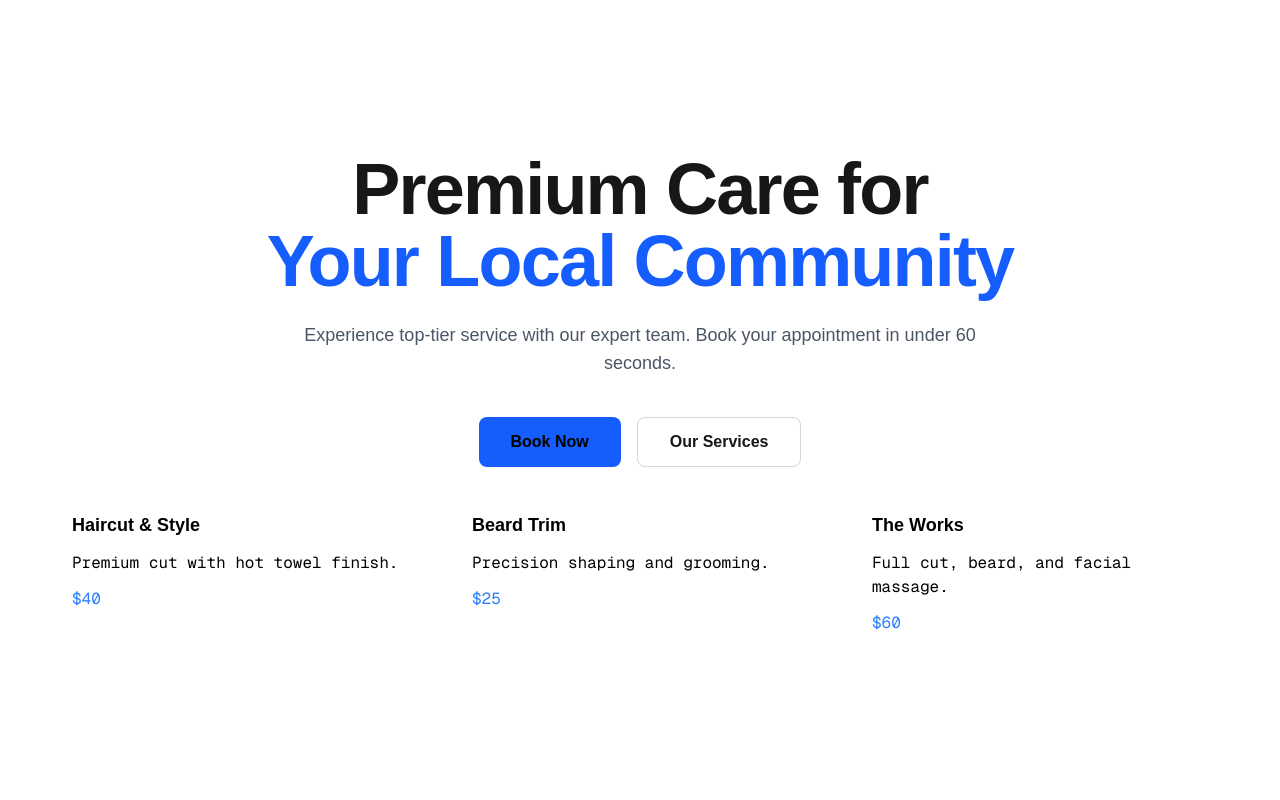
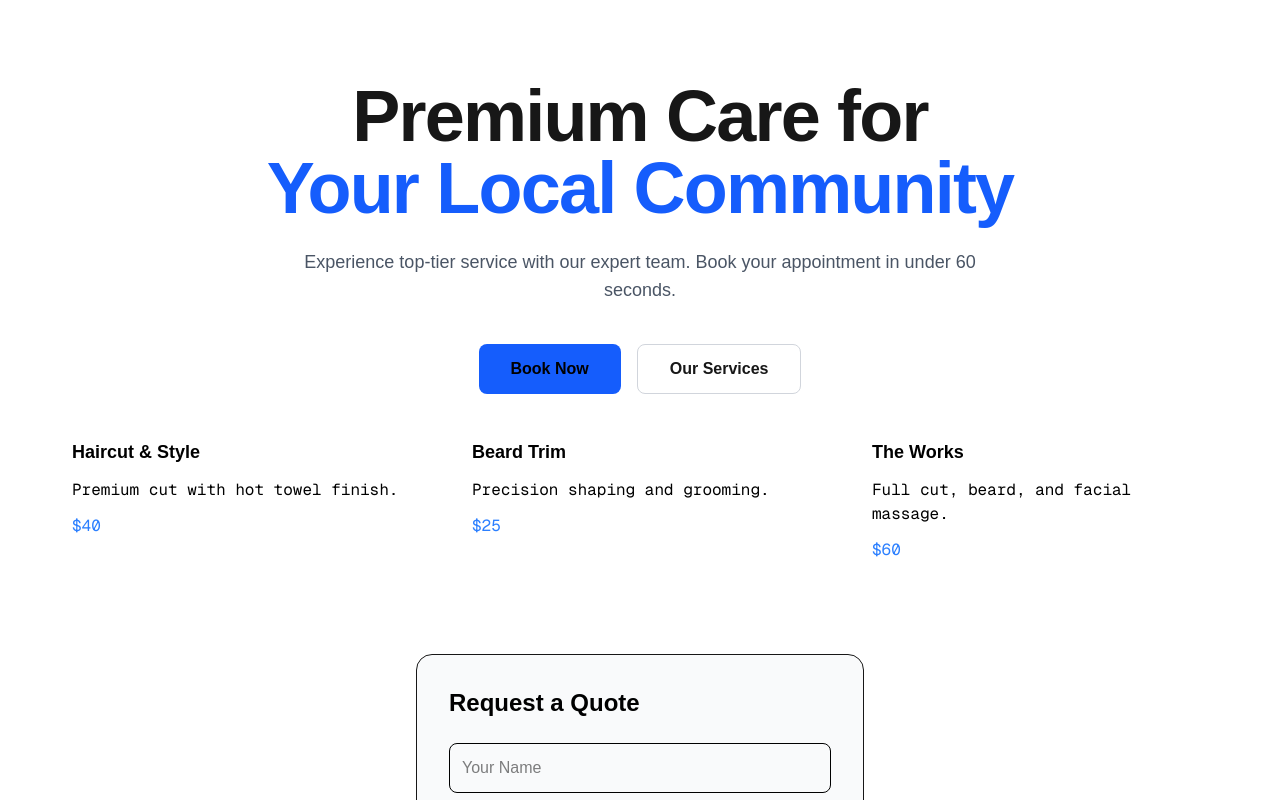
Before and after one commit to Misgana-design/Lead-Gen-SaaS-Next.js, a Next.js app: page / in a window 1280 px wide. Shown: the top 800 px of the page. Built offline with nearby package versions, Linux system fonts and the light colour scheme.

Commit message:
Leadform rendered

```diff
--- a/src/app/page.tsx
+++ b/src/app/page.tsx
@@ -1,6 +1,7 @@
 import ServiceCard from "@/Components/ServiceCard";
 import { Service } from "@/Components/ServiceCard";
 import BookingButton from "@/Components/BookingButton";
+import LeadForm from "@/Components/LeadForm";
 
 export default function HomePage() {
   const SERVICES: Service[] = [
@@ -36,7 +37,7 @@ export default function HomePage() {
       </p>
       {/* THE CALL TO ACTION (CTA) */}
       <div className="mt-10 flex gap-4">
-        <BookingButton/>
+        <BookingButton />
         <button className="border border-gray-300 px-8 py-3 rounded-lg font-semibold hover:bg-gray-50 hover:text-black transition">
           Our Services
         </button>
@@ -52,6 +53,7 @@ export default function HomePage() {
             />
           ))}
         </div>
+        <LeadForm />
       </section>
     </main>
   );
```
